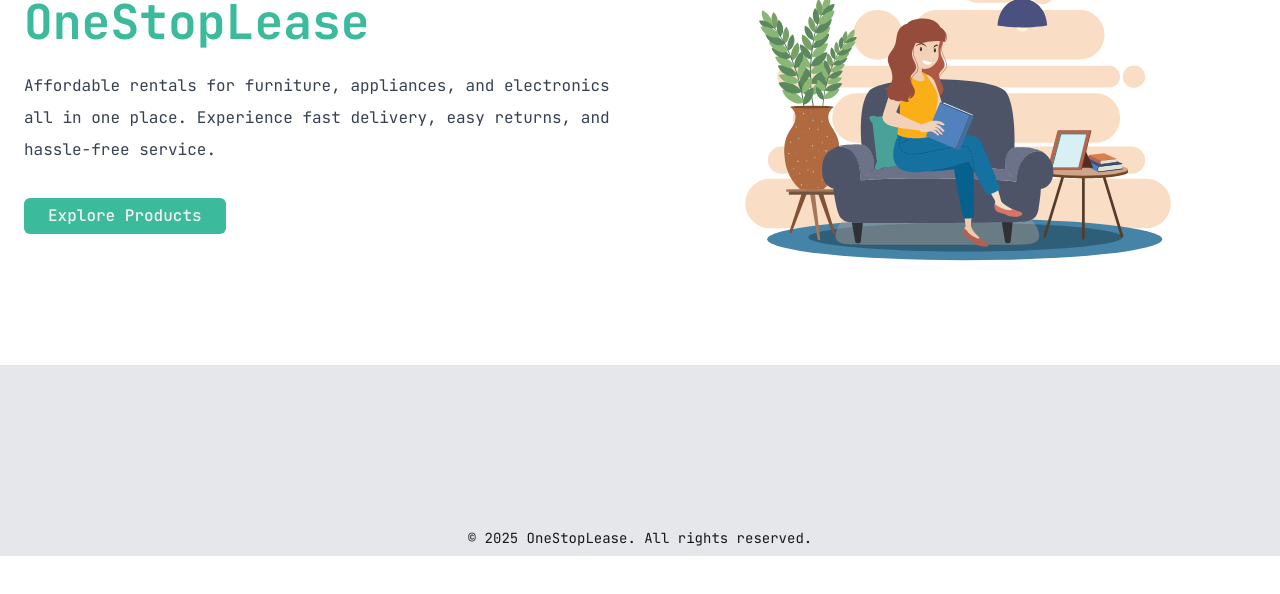
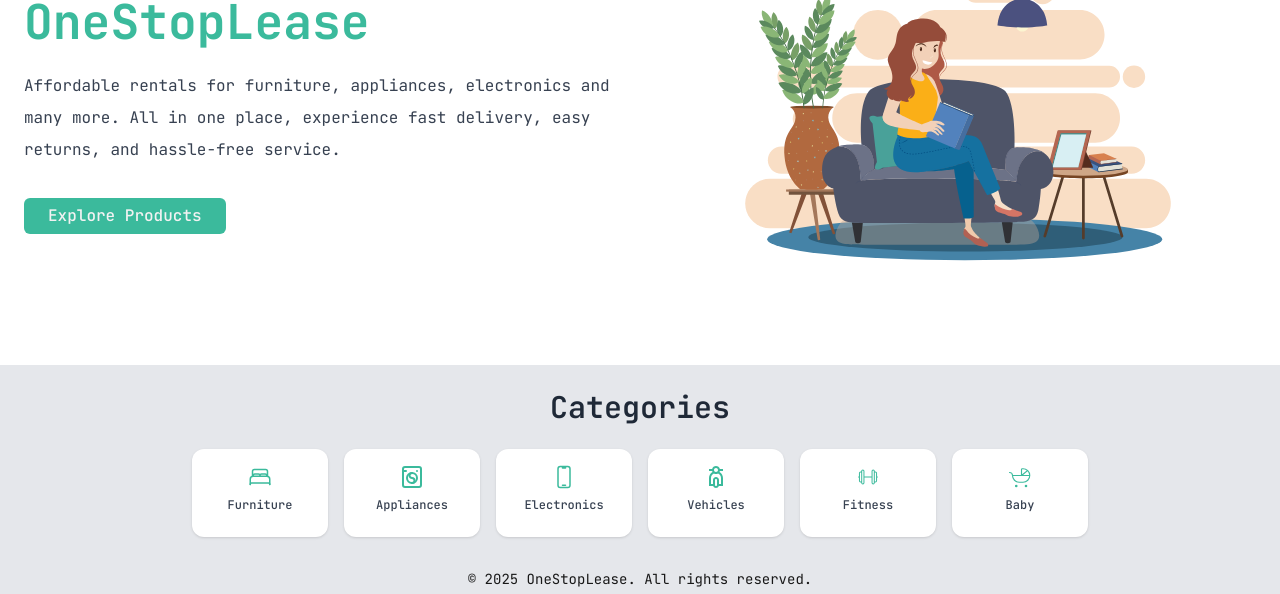
Before and after one commit to arjunrk-test/one-stop-lease, a Next.js app: page / in a window 1280 px wide. Shown: the part 244-838 px from the top of the page. Before the commit the page ends 800 px from the top, so only its background shows below. Built offline with nearby package versions, Linux system fonts and the light colour scheme; no server answers.

Commit message:
Created cards for products

```diff
--- a/app/constants.tsx
+++ b/app/constants.tsx
@@ -45,3 +45,19 @@ export const Locations = [
       reference: "/settings",
     },
   ];
+
+
+  import { RiEBikeLine } from "react-icons/ri";
+  import { IoBedOutline } from "react-icons/io5";
+  import { LuWashingMachine } from "react-icons/lu";
+  import { HiOutlineDevicePhoneMobile } from "react-icons/hi2";
+  import { CiDumbbell } from "react-icons/ci";
+  import { PiBabyCarriageLight } from "react-icons/pi";
+  export const Categories = [
+    {category: "furniture", name: "Furniture", icon: <IoBedOutline className="text-highlight text-2xl"/>},
+    {category: "appliances", name: "Appliances", icon: <LuWashingMachine className="text-highlight text-2xl" />},
+    {category: "electronics", name: "Electronics", icon: <HiOutlineDevicePhoneMobile className="text-highlight text-2xl" />},
+    {category: "vehicles", name: "Vehicles", icon: <RiEBikeLine className="text-highlight text-2xl" />},
+    {category: "fitness", name: "Fitness", icon: <CiDumbbell className="text-highlight text-2xl" />},
+    {category: "baby-products", name: "Baby", icon: <PiBabyCarriageLight className="text-highlight text-2xl" />},
+  ];
--- a/app/page.tsx
+++ b/app/page.tsx
@@ -3,6 +3,7 @@ import { Button } from "@/components/ui/button";
 import Link from "next/link";
 import { useAuth } from "@/components/AuthProvider";
 import Navbar from "@/components/Navbar";
+import { Categories } from "./constants";
 
 export default function Home() {
   const { user } = useAuth();
@@ -18,7 +19,7 @@ export default function Home() {
               Rent Smarter with <span className="text-highlight">OneStopLease</span>
             </h1>
             <p className="mt-6 text-md text-gray-700">
-              Affordable rentals for furniture, appliances, and electronics all in one place. Experience fast delivery, easy returns, and hassle-free service.
+              Affordable rentals for furniture, appliances, electronics and many more. All in one place, experience fast delivery, easy returns, and hassle-free service.
             </p>
             <div className="mt-8 flex flex-wrap gap-4">
               <Link href="/products">
@@ -38,6 +39,24 @@ export default function Home() {
         </div>
       </section>
 
+      {/* Category Section */}
+      <section className="w-full px-6 py-6 bg-gray-200">
+        <div className="max-w-4xl mx-auto">
+        <h2 className="text-3xl font-semibold text-center text-gray-800 mb-6">Categories</h2>
+          <div className="grid grid-cols-2 sm:grid-cols-3 md:grid-cols-4 lg:grid-cols-6 gap-4">
+            {Categories.map((category) => (
+              <Link key={category.name} href={`/products/${category.category}`}>
+                <div className="bg-white p-4 rounded-xl shadow hover:shadow-xl hover:shadow-highlight transition-all cursor-pointer flex flex-col items-center justify-center">
+                  {category.icon}
+                  <p className="text-xs p-2 font-medium text-gray-700">{category.name}</p>
+                </div>
+              </Link>
+            ))}
+          </div>
+        </div>
+      </section>
+
+
       {/* Footer */}
       <footer className="bg-gray-200 text-center py-2 text-sm text-primary mt-auto">
         © {new Date().getFullYear()} OneStopLease. All rights reserved.
--- /dev/null
+++ b/app/products/appliances/page.tsx
@@ -0,0 +1,5 @@
+export default function Appliances(){
+   return(
+      <main>Applicances page</main>
+   );
+}
--- /dev/null
+++ b/app/products/baby-products/page.tsx
@@ -0,0 +1,5 @@
+export default function BabyProducts(){
+   return(
+      <main>BabyProducts page</main>
+   );
+}
--- /dev/null
+++ b/app/products/electronics/page.tsx
@@ -0,0 +1,5 @@
+export default function Electronics(){
+   return(
+      <main>Electronics page</main>
+   );
+}
--- /dev/null
+++ b/app/products/fitness/page.tsx
@@ -0,0 +1,5 @@
+export default function Fitness(){
+   return(
+      <main>Fitness page</main>
+   );
+}
--- /dev/null
+++ b/app/products/furniture/page.tsx
@@ -0,0 +1,5 @@
+export default function Furniture(){
+   return(
+      <main>Furniture page</main>
+   );
+}
--- /dev/null
+++ b/app/products/vehicles/page.tsx
@@ -0,0 +1,5 @@
+export default function Vehicles(){
+   return(
+      <main>Vehicles page</main>
+   );
+}
```
